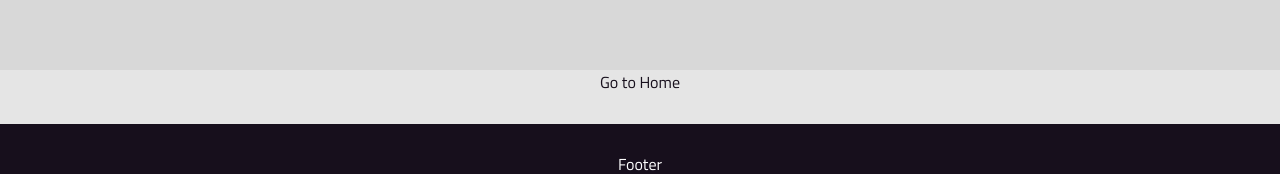
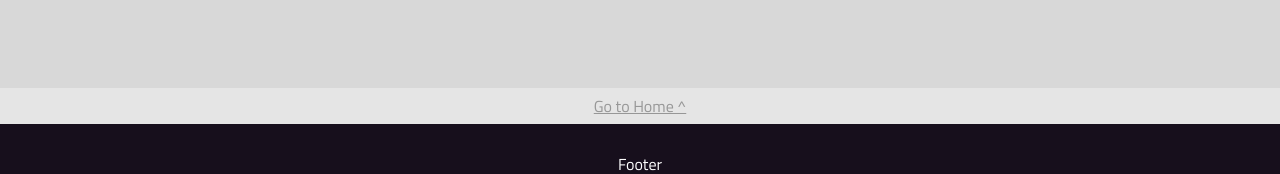
Before and after one commit to tmarenco/julian-alvarez-vol-2, a React (Vite) app: page / in a window 1280 px wide. Shown: the part 2196-2370 px from the top of the page. Built offline with nearby package versions, Linux system fonts and the light colour scheme.

Commit message:
styles in go to home button and some adjustments in the overall sizes in low height screens

```diff
--- a/src/components/Goals/Goals.tsx
+++ b/src/components/Goals/Goals.tsx
@@ -178,8 +178,12 @@ export const Goals = () => {
             />
           </div>
         </div>
-        <div className={styles["goals-table"]}></div>
-        <div className={styles["goals-go-home"]}>Go to Home</div>
+        <div className={styles["goals-table-container"]}></div>
+        <div className={styles["goals-go-home-container"]}>
+          <div className={styles["goals-go-home-content"]}>
+            <p>Go to Home ^</p>
+          </div>
+        </div>
       </div>
     </>
   );
--- a/src/components/Goals/goals.module.css
+++ b/src/components/Goals/goals.module.css
@@ -67,9 +67,9 @@
 }
 
 
-.goals-table {
+.goals-table-container {
     width: 100%;
-    height: 45%;
+    height: 50%;
     background-color: var(--fields-background);
     display: flex;
     flex-direction: column;
@@ -78,6 +78,35 @@
 }
 
 
-.goals-go-home {
+.goals-go-home-container {
     height: 5%;
+    width: 100%;
+    display: flex;
+    justify-content: center;
+    align-items: center;
+
+    .goals-go-home-content {
+        border: solid  rgb(151, 151, 151) 1px;
+        border-radius: 5px;
+        padding: 0px 20px;
+        display: flex;
+        justify-content: center;
+
+        @media (min-width: 768px) {
+            border: none;
+        }
+
+
+
+        p {
+            text-decoration: underline;
+            color: rgb(151, 151, 151);
+            cursor: pointer;
+            height: 100%;
+            place-content: center;
+            margin: 0;
+        }
+
+
+    }
 }
--- a/src/components/Landing/landing.module.css
+++ b/src/components/Landing/landing.module.css
@@ -18,8 +18,17 @@
     align-items: center;
     height: 100%;
     width: 100%;
+    /* max-height: 80%; */
     max-height: 700px;
     position: absolute;
+
+
+    @media screen and (min-width: 768px) and (max-height: 918px) {
+        max-height: 75%;
+    }
+
+
+
 }
 
 .landing-urban-content {
@@ -35,9 +44,15 @@
         font-size: 35vw;
         line-height: 1;
         letter-spacing: 0.3rem;
+        mask-image: radial-gradient(circle at 50% 60%, black 60%, rgba(0, 0, 0, 0.6) 80%);
+
 
         @media (min-width: 1280px) {
             font-size: 450px;
+        }
+
+        @media screen and (min-width: 768px) and (max-height: 918px) {
+         font-size: 300px;
         }
     }
 }
@@ -63,6 +78,10 @@
 
         @media (min-width: 1280px) {
             mask-image: linear-gradient(to top, transparent 25%, black 60%);
+        }
+
+        @media screen and (min-width: 768px) and (max-height: 918px) {
+            max-height: 600px;
         }
     }
 }
@@ -101,6 +120,10 @@
 
     @media (min-width: 1280px) {
         max-width: 1100px;
+    }
+
+    @media screen and (min-width: 768px) and (max-height: 918px) {
+        max-width: 700px;
     }
 
 
```
